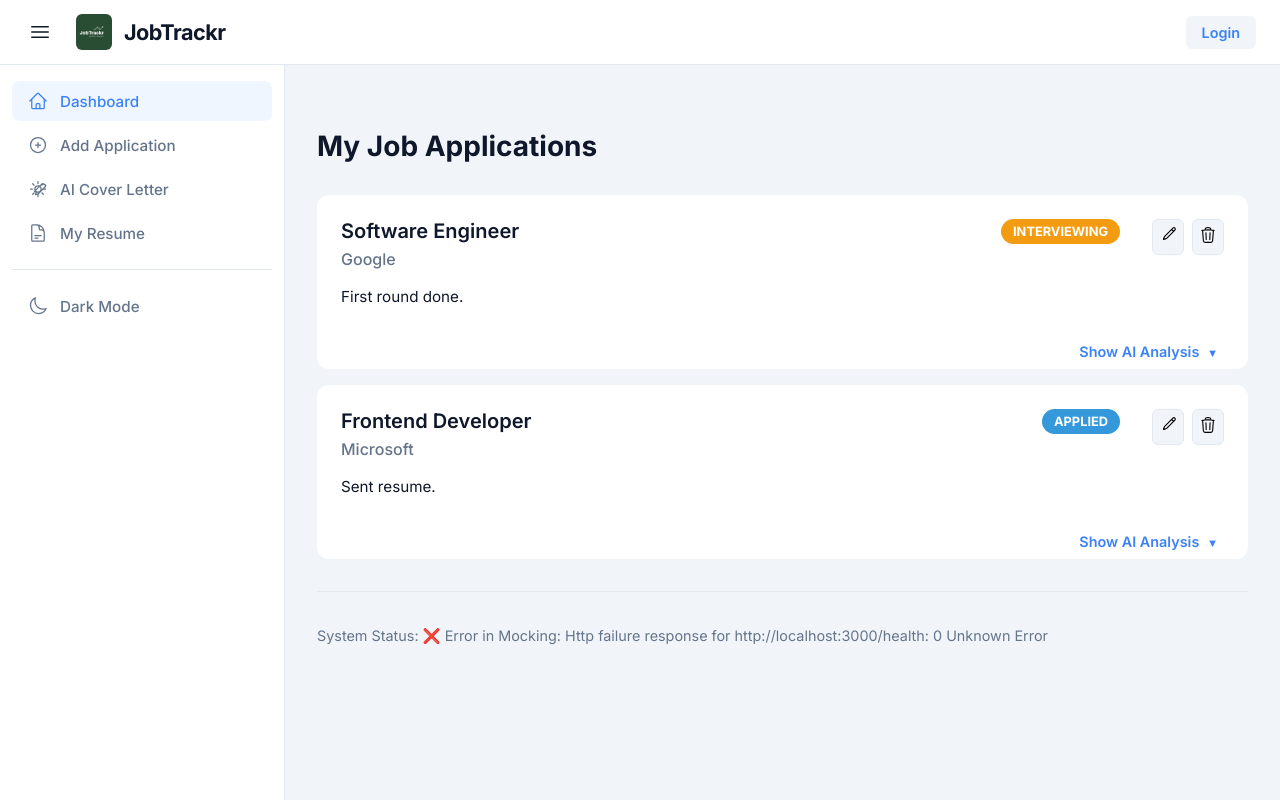
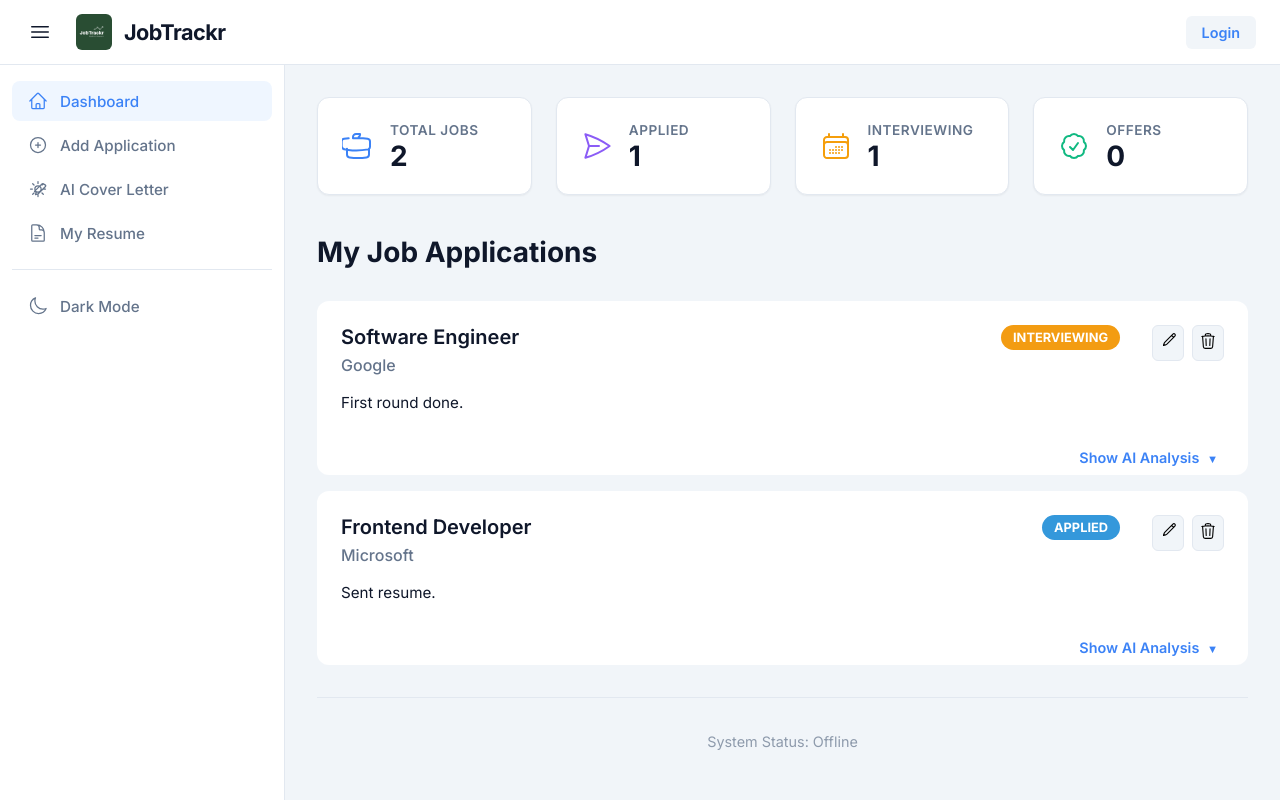
Before and after one commit to ZohaibRahim/CPSC300_GroupProject, an Angular app: page /dashboard in a window 1280 px wide. Built offline with nearby package versions, Linux system fonts and the light colour scheme; no server answers.

Commit message:
Dashboard Statistics

```diff
--- a/src/app/api.service.ts
+++ b/src/app/api.service.ts
@@ -68,6 +68,19 @@ export class ApiService {
     return of(newJob).pipe(delay(200));
   }
 
+  getJobStats(): Observable<any> {
+    return this.jobs$.pipe(
+      map(jobs => {
+        return {
+          total: jobs.length,
+          applied: jobs.filter(j => j.status === 'Applied').length,
+          interviewing: jobs.filter(j => j.status === 'Interviewing').length,
+          offers: jobs.filter(j => j.status === 'Offer').length
+        };
+      })
+    );
+  }
+
   getJob(id: number): Observable<Job | undefined> {
     const job = this.mockJobList.find(j => j.id === id);
     return of(job).pipe(delay(100)); // Simulate small network delay
--- a/src/app/dashboard/dashboard.html
+++ b/src/app/dashboard/dashboard.html
@@ -1,4 +1,57 @@
 <div class="dashboard-content">
+
+  <div class="stats-grid" *ngIf="stats$ | async as stats">
+
+    <div class="stat-card">
+      <div class="stat-icon blue">
+        <svg xmlns="http://www.w3.org/2000/svg" fill="none" viewBox="0 0 24 24" stroke-width="1.5" stroke="currentColor">
+          <path stroke-linecap="round" stroke-linejoin="round" d="M20.25 14.15v4.25c0 1.094-.787 2.036-1.872 2.18-2.087.277-4.216.42-6.378.42s-4.291-.143-6.378-.42c-1.085-.144-1.872-1.086-1.872-2.18v-4.25m16.5 0a2.18 2.18 0 0 0 .75-1.661V8.706c0-1.081-.768-2.015-1.837-2.175a48.111 48.111 0 0 0-3.413-.387m4.5 8.006c-.194.165-.42.295-.681.38q-4.38.85-8.838.85c-4.458 0-8.85-.85-8.838-.85a2.38 2.38 0 0 1-.681-.38m0 0a2.38 2.38 0 0 1-.681-.38 2.37 2.37 0 0 1-.387-.681m0 0a2.37 2.37 0 0 1-.387-.681V8.706c0-1.081.768-2.015 1.837-2.175a48.11 48.11 0 0 1 3.413-.387m7.5 0V5.25A2.25 2.25 0 0 0 13.5 3h-3a2.25 2.25 0 0 0-2.25 2.25v.894m7.5 0a48.667 48.667 0 0 0-7.5 0" />
+        </svg>
+      </div>
+      <div class="stat-info">
+        <span class="stat-label">Total Jobs</span>
+        <span class="stat-value">{{ stats.total }}</span>
+      </div>
+    </div>
+
+    <div class="stat-card">
+      <div class="stat-icon purple">
+        <svg xmlns="http://www.w3.org/2000/svg" fill="none" viewBox="0 0 24 24" stroke-width="1.5" stroke="currentColor">
+          <path stroke-linecap="round" stroke-linejoin="round" d="M6 12 3.269 3.125A59.769 59.769 0 0 1 21.485 12 59.768 59.768 0 0 1 3.27 20.875L5.999 12Zm0 0h7.5" />
+        </svg>
+      </div>
+      <div class="stat-info">
+        <span class="stat-label">Applied</span>
+        <span class="stat-value">{{ stats.applied }}</span>
+      </div>
+    </div>
+
+    <div class="stat-card">
+      <div class="stat-icon amber">
+        <svg xmlns="http://www.w3.org/2000/svg" fill="none" viewBox="0 0 24 24" stroke-width="1.5" stroke="currentColor">
+          <path stroke-linecap="round" stroke-linejoin="round" d="M6.75 3v2.25M17.25 3v2.25M3 18.75V7.5a2.25 2.25 0 0 1 2.25-2.25h13.5A2.25 2.25 0 0 1 21 7.5v11.25m-18 0A2.25 2.25 0 0 0 5.25 21h13.5A2.25 2.25 0 0 0 21 18.75m-18 0v-7.5A2.25 2.25 0 0 1 5.25 9h13.5A2.25 2.25 0 0 1 21 11.25v7.5m-9-6h.008v.008H12v-.008ZM12 15h.008v.008H12V15Zm0 2.25h.008v.008H12v-.008ZM9.75 15h.008v.008H9.75V15Zm0 2.25h.008v.008H9.75v-.008ZM7.5 15h.008v.008H7.5V15Zm0 2.25h.008v.008H7.5v-.008Zm6.75-4.5h.008v.008h-.008v-.008Zm0 2.25h.008v.008h-.008V15Zm0 2.25h.008v.008h-.008v-.008Zm2.25-4.5h.008v.008H16.5v-.008Zm0 2.25h.008v.008H16.5V15Z" />
+        </svg>
+      </div>
+      <div class="stat-info">
+        <span class="stat-label">Interviewing</span>
+        <span class="stat-value">{{ stats.interviewing }}</span>
+      </div>
+    </div>
+
+    <div class="stat-card">
+      <div class="stat-icon emerald">
+        <svg xmlns="http://www.w3.org/2000/svg" fill="none" viewBox="0 0 24 24" stroke-width="1.5" stroke="currentColor">
+          <path stroke-linecap="round" stroke-linejoin="round" d="M9 12.75 11.25 15 15 9.75M21 12c0 1.268-.63 2.39-1.593 3.068a3.745 3.745 0 0 1-1.043 3.296 3.745 3.745 0 0 1-3.296 1.043A3.745 3.745 0 0 1 12 21c-1.268 0-2.39-.63-3.068-1.593a3.746 3.746 0 0 1-3.296-1.043 3.745 3.745 0 0 1-1.043-3.296A3.745 3.745 0 0 1 3 12c0-1.268.63-2.39 1.593-3.068a3.745 3.745 0 0 1 1.043-3.296 3.746 3.746 0 0 1 3.296-1.043A3.746 3.746 0 0 1 12 3c1.268 0 2.39.63 3.068 1.593a3.746 3.746 0 0 1 3.296 1.043 3.746 3.746 0 0 1 1.043 3.296A3.745 3.745 0 0 1 21 12Z" />
+        </svg>
+      </div>
+      <div class="stat-info">
+        <span class="stat-label">Offers</span>
+        <span class="stat-value">{{ stats.offers }}</span>
+      </div>
+    </div>
+
+  </div>
+
   <app-job-list></app-job-list>
 
   <hr>
--- a/src/app/dashboard/dashboard.scss
+++ b/src/app/dashboard/dashboard.scss
@@ -0,0 +1,74 @@
+/* Dashboard Statistics Grid */
+.stats-grid {
+  display: grid;
+  /* Auto-fit columns: At least 200px wide, fits as many as possible */
+  grid-template-columns: repeat(auto-fit, minmax(200px, 1fr));
+  gap: 1.5rem;
+  margin-bottom: 2.5rem; /* Space before job list */
+}
+
+.stat-card {
+  background-color: var(--bg-card);
+  border: 1px solid var(--border-color);
+  border-radius: 12px;
+  padding: 1.5rem;
+
+  display: flex;
+  align-items: center;
+  gap: 1rem;
+
+  box-shadow: var(--shadow-sm);
+  transition: transform 0.2s, box-shadow 0.2s;
+
+  &:hover {
+    transform: translateY(-2px);
+    box-shadow: var(--shadow-md);
+  }
+}
+
+/* Icon Circle Styling */
+.stat-icon {
+  display: flex;
+  align-items: center;
+  justify-content: center;
+
+  /* Set Icon Size */
+  svg {
+    width: 32px;
+    height: 32px;
+  }
+
+  /* Just text color now */
+  &.blue    { color: #3b82f6; }
+  &.purple  { color: #8b5cf6; }
+  &.amber   { color: #f59e0b; }
+  &.emerald { color: #10b981; }
+}
+
+/* Text Info */
+.stat-info {
+  display: flex;
+  flex-direction: column;
+}
+
+.stat-label {
+  font-size: 0.85rem;
+  color: var(--text-muted);
+  font-weight: 600;
+  text-transform: uppercase;
+  letter-spacing: 0.5px;
+  margin-bottom: 4px;
+}
+
+.stat-value {
+  font-size: 1.75rem;
+  font-weight: 700;
+  color: var(--text-main);
+  line-height: 1;
+}
+
+/* Bottom Status Text */
+.connection-status {
+  text-align: center;
+  opacity: 0.7;
+}
--- a/src/app/dashboard/dashboard.ts
+++ b/src/app/dashboard/dashboard.ts
@@ -1,8 +1,8 @@
 import { Component, OnInit } from '@angular/core';
 import { ApiService } from '../api.service';
 import { CommonModule } from '@angular/common';
-// Removed JobFormComponent since it is now on a separate page
 import { JobListComponent } from '../job-list/job-list';
+import { Observable } from 'rxjs'; // <-- Import Observable
 
 @Component({
   selector: 'app-dashboard',
@@ -16,18 +16,22 @@ import { JobListComponent } from '../job-list/job-list';
 })
 export class DashboardComponent implements OnInit {
 
-  healthStatus: string = 'Checking backend connection...';
+  healthStatus: string = 'Checking...';
+  stats$: Observable<any> | undefined; // <-- NEW: Observable for stats
 
   constructor(private apiService: ApiService) {}
 
   ngOnInit(): void {
+    // 1. Load Stats
+    this.stats$ = this.apiService.getJobStats();
+
+    // 2. Check Health
     this.apiService.checkHealth().subscribe({
-      // FIXED: Added ': any' to satisfy strict mode
       next: (response: any) => {
-        this.healthStatus = `✅ Backend Connected (MOCK)! Response: ${JSON.stringify(response)}`;
+        this.healthStatus = `Online`;
       },
       error: (err: any) => {
-        this.healthStatus = `❌ Error in Mocking: ${err.message}`;
+        this.healthStatus = `Offline`;
       }
     });
   }
```
